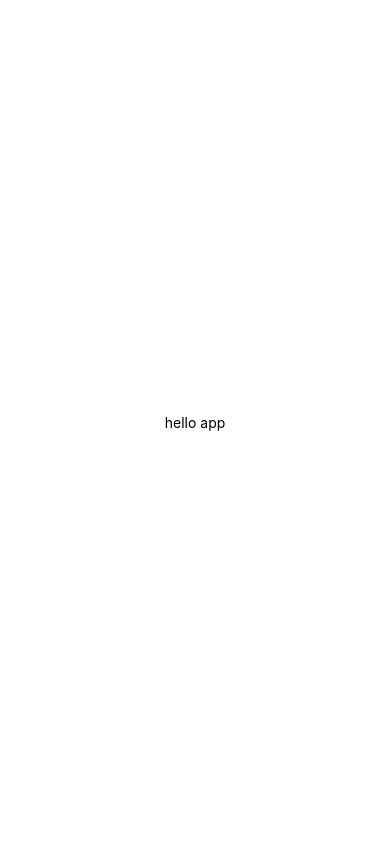
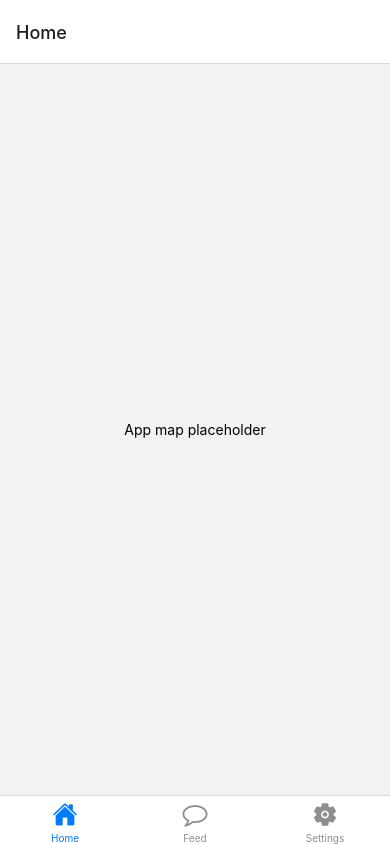
Before and after one commit to Leukos974/Open-Epitech-Jam, a React Native app in the folder OpenProject/: screen /Home in a window 390 px wide. Built offline with nearby package versions, Linux system fonts and the light colour scheme.

Commit message:
[ADD] Tab bottom bar navigation

```diff
--- a/OpenProject/App.js
+++ b/OpenProject/App.js
@@ -1,20 +1,53 @@
-import { StatusBar } from 'expo-status-bar';
-import { StyleSheet, Text, View } from 'react-native';
+import * as React from 'react';
+import { Text, View } from 'react-native';
+import { NavigationContainer } from '@react-navigation/native';
+import { createBottomTabNavigator } from '@react-navigation/bottom-tabs';
+import { HomeScreen } from './components/HomeScreen';
+import { SettingsScreen } from './components/Settings';
+import { FeedScreen } from './components/FeedScreen';
+import { FontAwesome, Ionicons } from '@expo/vector-icons';
+
+const Tab = createBottomTabNavigator();
+
+function Navigator() {
+  return (
+    <Tab.Navigator>
+      <Tab.Screen
+        name="Home"
+        component={HomeScreen}
+        options={{
+          tabBarIcon: ({ color, size }) => (
+            <Ionicons name="home" color={color} size={size} />
+          ),
+
+        }}
+      />
+      <Tab.Screen
+      name="Feed"
+      component={FeedScreen}
+      options={{
+        tabBarIcon: ({ color, size }) => (
+          <FontAwesome name="comment-o" color={color} size={size} />
+        ),
+      }}
+      />
+      <Tab.Screen
+        name="Settings"
+        component={SettingsScreen}
+        options={{
+          tabBarIcon: ({ color, size }) => (
+            <Ionicons name="settings" color={color} size={size} />
+          ),
+        }}
+      />
+    </Tab.Navigator>
+  );
+}
 
 export default function App() {
   return (
-    <View style={styles.container}>
-      <Text>hello app</Text>
-      <StatusBar style="auto" />
-    </View>
+    <NavigationContainer>
+      <Navigator />
+    </NavigationContainer>
   );
 }
-
-const styles = StyleSheet.create({
-  container: {
-    flex: 1,
-    backgroundColor: '#fff',
-    alignItems: 'center',
-    justifyContent: 'center',
-  },
-});
--- a/OpenProject/babel.config.js
+++ /dev/null
@@ -1,6 +0,0 @@
-module.exports = function(api) {
-  api.cache(true);
-  return {
-    presets: ['babel-preset-expo'],
-  };
-};
--- /dev/null
+++ b/OpenProject/components/FeedScreen.js
@@ -0,0 +1,10 @@
+import * as React from 'react';
+import { Text, View } from 'react-native';
+
+export function FeedScreen() {
+  return (
+    <View style={{ flex: 1, justifyContent: 'center', alignItems: 'center' }}>
+      <Text>Feed!</Text>
+    </View>
+  );
+}
--- /dev/null
+++ b/OpenProject/components/HomeScreen.js
@@ -0,0 +1,10 @@
+import * as React from 'react';
+import { Text, View } from 'react-native';
+
+export function HomeScreen() {
+  return (
+    <View style={{ flex: 1, justifyContent: 'center', alignItems: 'center' }}>
+      <Text>App map placeholder</Text>
+    </View>
+  );
+}
--- /dev/null
+++ b/OpenProject/components/Settings.js
@@ -0,0 +1,10 @@
+import * as React from 'react';
+import { Text, View } from 'react-native';
+
+export function SettingsScreen() {
+  return (
+    <View style={{ flex: 1, justifyContent: 'center', alignItems: 'center' }}>
+      <Text>Settings!</Text>
+    </View>
+  );
+}
--- a/OpenProject/package.json
+++ b/OpenProject/package.json
@@ -9,7 +9,9 @@
     "web": "expo start --web"
   },
   "dependencies": {
-    "expo": "~50.0.14",
+    "@expo/vector-icons": "^14.0.0",
+    "@react-navigation/bottom-tabs": "^6.5.20",
+    "expo": "^50.0.14",
     "expo-status-bar": "~1.11.1",
     "react": "18.2.0",
     "react-native": "0.73.6"
```
Also changed, not shown: 1 other file (tests, documents, lock files or other folders).
